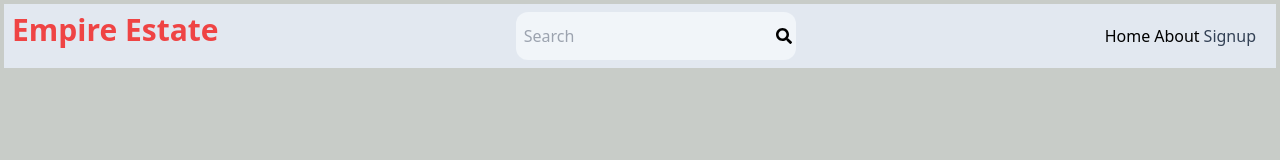
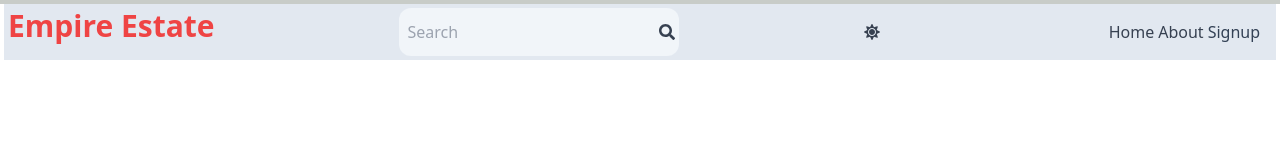
Before and after one commit to Rahul-Prajapati/Empire-estate, a React (Vite) app in the folder client/: page / in a window 1280 px wide. Shown: the top 160 px of the page. Built offline with nearby package versions, Linux system fonts and the light colour scheme; no server answers.

Commit message:
Added Dark Mode Feature

```diff
--- a/client/src/components/Header.jsx
+++ b/client/src/components/Header.jsx
@@ -1,15 +1,16 @@
-import React from 'react';
-import { FaSearch } from 'react-icons/fa';
+import { FaSearch, FaMoon, FaSun  } from 'react-icons/fa';
 import { Link, useNavigate } from 'react-router-dom';
-import { useSelector } from 'react-redux';
-import  { store, persistor } from '../redux/store.js';
+import { useSelector, useDispatch  } from 'react-redux';
 import { useEffect, useState } from 'react';
+import { toggleTheme } from '../slice/themeSlice.js'
 
 const Header = () =>{
-
    const { currentUser }  = useSelector((store) => store.user);
    const [searchTerm, setSearchTerm] = useState('');
    const navigate = useNavigate();
+   const dispatch = useDispatch();
+   const {theme} = useSelector((store) => store.theme);
+
    const handleSubmit = (e) => {
     e.preventDefault();
     const urlParams = new URLSearchParams(window.location.search);
@@ -27,22 +28,22 @@ const Header = () =>{
   }, [location.search]);
 
     return (
-       <div className='flex justify-between bg-slate-200 m-1 p-2' >
+       <div className='flex justify-between bg-slate-200 m-1 p-1' >
         <h1>
             <span className='font-bold text-xl text-red-500 sm:text-3xl ' >Empire Estate</span>
         </h1>
         <form className='flex bg-slate-100 rounded-xl p-1'
         onSubmit={handleSubmit}>
             <input className='bg-transparent py-1 rounded-lg focus:outline-none w-24 sm:w-64' type='text' placeholder=' Search' value={searchTerm} onChange={(e) => setSearchTerm(e.target.value)} />
-            <button><FaSearch className=' my-3  ' /></button>
-
+            <button><FaSearch className='my-3' /></button>
         </form>
+        <button
+          className='w-12 h-10 hidden sm:inline py-4' onClick={()=>dispatch(toggleTheme())}>
+          {theme === 'light' ? <FaSun /> : <FaMoon/>}
+        </button>
         <ul className='flex p-3 gap-1'>
             <li className='sm:inline hover:underline '><Link to="/">Home</Link></li>
             <li className='sm:inline hover:underline '><Link to="/about">About</Link></li>
-
-
-
             {currentUser ? (
               <Link to='/profile'>
               <img className='rounded-full h-7 w-7 object-cover' src={currentUser.avatar} alt='profile' />
@@ -52,10 +53,7 @@ const Header = () =>{
               <li className=' text-slate-700 hover:underline'>Signup</li>
               </Link>
             )}
-
-
         </ul>
-
        </div>
     )
 }
--- /dev/null
+++ b/client/src/components/ThemeProvider.jsx
@@ -0,0 +1,10 @@
+import { useSelector } from 'react-redux';
+
+export default function ThemeProvider({ children }) {
+  const { theme } = useSelector((store) => store.theme);
+  return (
+    <div className={`${theme === 'light' ? 'bg-white text-gray-700' : 'dark:text-gray-800 dark:bg-[rgb(16,23,42)]'}`}>
+      {children}
+  </div>
+  );
+}
--- a/client/src/main.jsx
+++ b/client/src/main.jsx
@@ -5,11 +5,14 @@ import './index.css'
 import { store, persistor } from './redux/store.js'
 import { Provider } from "react-redux";
 import { PersistGate } from 'redux-persist/integration/react';
+import ThemeProvider from './components/ThemeProvider.jsx';
 
 ReactDOM.createRoot(document.getElementById('root')).render(
   <Provider store={store} >
     <PersistGate loading={null} persistor={persistor}>
+    <ThemeProvider>
         <App />
+    </ThemeProvider>
     </PersistGate>
   </Provider>
 )
--- a/client/src/redux/store.js
+++ b/client/src/redux/store.js
@@ -1,10 +1,14 @@
 import { configureStore, combineReducers } from '@reduxjs/toolkit'
 import userReducer from '../slice/userSlice.js';
+import themeReducer from '../slice/themeSlice.js';
 import { persistReducer, persistStore } from 'redux-persist';
 import storage from 'redux-persist/lib/storage';
 
 
-const rootReducer = combineReducers({ user: userReducer });
+const rootReducer = combineReducers({
+    user: userReducer,
+    theme: themeReducer,
+ });
 
 const persistConfig = {
   key: 'root',
--- /dev/null
+++ b/client/src/slice/themeSlice.js
@@ -0,0 +1,19 @@
+import {createSlice} from '@reduxjs/toolkit';
+
+const initialState = {
+    theme: 'light',
+};
+
+const themeSlice = createSlice({
+    name: 'theme',
+    initialState,
+    reducers: {
+        toggleTheme: (store) => {
+            store.theme = store.theme === 'light' ? 'dark' : 'light';
+        },
+        }
+});
+
+export const {toggleTheme} = themeSlice.actions;
+
+export default themeSlice.reducer;
```
